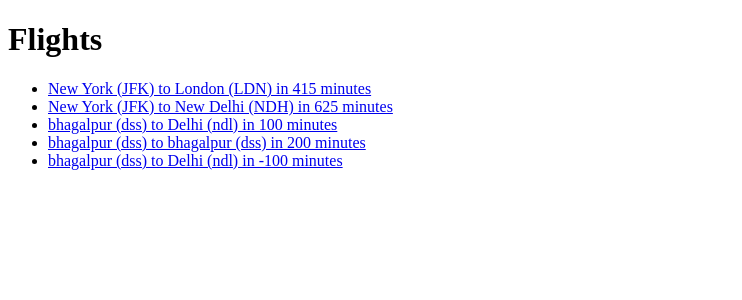
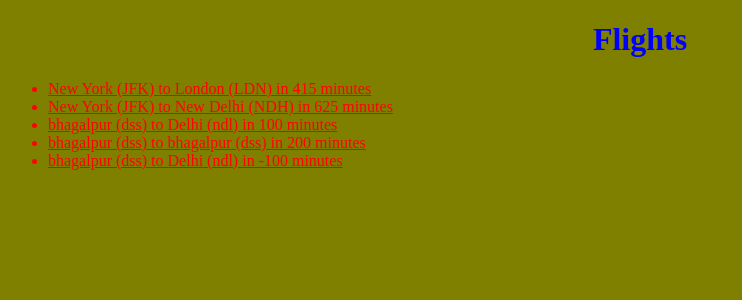
Before and after one commit to manishkr-14/airlines, a Django app: page / in a window 1280 px wide. Shown: the top 300 px of the page, without its empty margins (0-742 px from the left). Run offline with Django 3.2, Linux system fonts and the light colour scheme; data comes from the database, SQL or seed files in the repository.

Commit message:
Added static content

```diff
--- /dev/null
+++ b/flight/static/flights/xyz.css
@@ -0,0 +1,10 @@
+h1{
+  color:blue;
+  text-align: center;
+}
+body{
+  background-color: olive;
+}
+li,ul,a{
+  color:red;
+}
--- a/flight/templates/flights/flight.html
+++ b/flight/templates/flights/flight.html
@@ -1,5 +1,9 @@
 <!DOCTYPE html>
 <html>
+<meta name="viewport" content="width=device-width" initial-scale=1.0>
+{% load static %}
+
+<link rel="stylesheet" type="text/css" href="{% static 'flights/xyz.css' %}">
 <head>
   <title>Flights{{flight.id}}</title>
   </head>
--- a/flight/templates/flights/index.html
+++ b/flight/templates/flights/index.html
@@ -1,5 +1,9 @@
 <!DOCTYPE html>
 <html>
+<meta name="viewport" content="width=device-width" initial-scale=1.0>
+{% load static %}
+
+<link rel="stylesheet" type="text/css" href="{% static 'flights/xyz.css' %}">
 <head>
   <title>Flights</title>
   </head>
```
